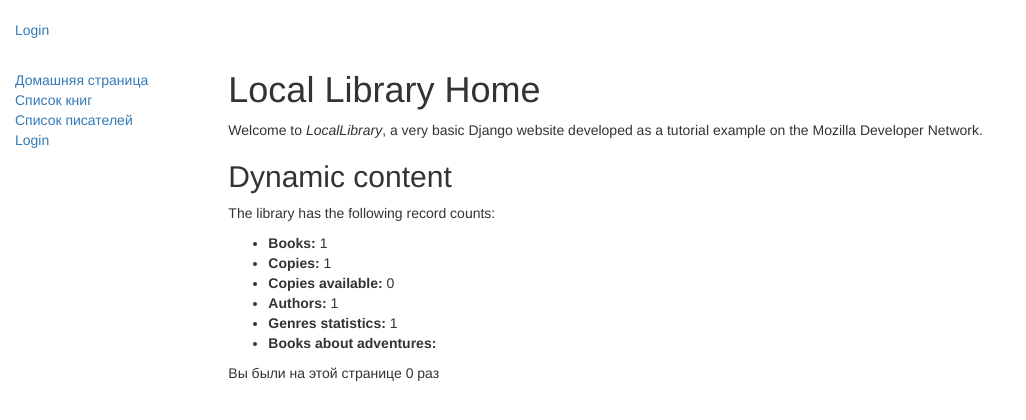
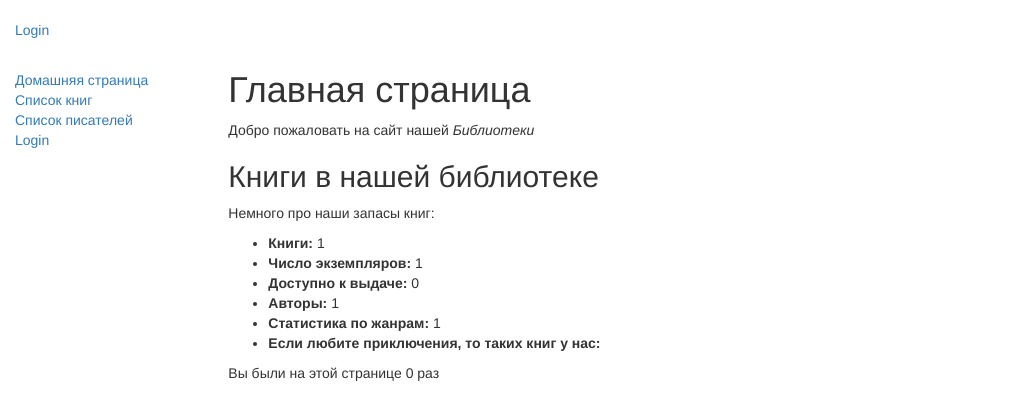
Before and after one commit to Daria0008/LocalLibrary, a Django app: page /catalog/ in a window 1280 px wide. Shown: the top 420 px of the page, without its empty margins (0-1026 px from the left). Run offline with Django 3.2, Linux system fonts and the light colour scheme; tables that the repository leaves empty hold one stand-in row (values such as "Sample post"); some libraries are stand-ins or nearby versions.

Commit message:
changing templates

```diff
--- a/catalog/templates/index.html
+++ b/catalog/templates/index.html
@@ -1,22 +1,22 @@
 {% extends "base_generic.html" %}
 
-{% block title %}<title>Library assets</title>{% endblock %}
+{% block title %}<title>Библиотечные книги</title>{% endblock %}
 
 {% block content %}
-<h1>Local Library Home</h1>
+<h1>Главная страница</h1>
 
-  <p>Welcome to <em>LocalLibrary</em>, a very basic Django website developed as a tutorial example on the Mozilla Developer Network.</p>
+  <p>Добро пожаловать на сайт нашей <em>Библиотеки</em></p>
 
-<h2>Dynamic content</h2>
+<h2>Книги в нашей библиотеке</h2>
 
-  <p>The library has the following record counts:</p>
+  <p>Немного про наши запасы книг:</p>
   <ul>
-    <li><strong>Books:</strong> {{ num_books }}</li>
-    <li><strong>Copies:</strong> {{ num_instances }}</li>
-    <li><strong>Copies available:</strong> {{ num_instances_available }}</li>
-    <li><strong>Authors:</strong> {{ num_authors }}</li>
-    <li><strong>Genres statistics:</strong> {{ num_genres }}</li>
-    <li><strong>Books about adventures:</strong> {{ title_word }}</li>
+    <li><strong>Книги:</strong> {{ num_books }}</li>
+    <li><strong>Число экземпляров:</strong> {{ num_instances }}</li>
+    <li><strong>Доступно к выдаче:</strong> {{ num_instances_available }}</li>
+    <li><strong>Авторы:</strong> {{ num_authors }}</li>
+    <li><strong>Статистика по жанрам:</strong> {{ num_genres }}</li>
+    <li><strong>Если любите приключения, то таких книг у нас:</strong> {{ title_word }}</li>
   </ul>
 
   <p>
--- a/templates/registration/logged_out.html
+++ b/templates/registration/logged_out.html
@@ -1,7 +1,7 @@
 {% extends "base_generic.html" %}
 
 {% block content %}
-  <p>Logged out!</p>
+  <p>Вы вышли из учетной записи</p>
 
   <a href="{% url 'login'%}">Click here to login again.</a>
 {% endblock %}
--- a/templates/registration/password_reset_complete.html
+++ b/templates/registration/password_reset_complete.html
@@ -1,6 +1,6 @@
 {% extends "base_generic.html" %}
 
 {% block content %}
-  <h1>The password has been changed!</h1>
+  <h1>Пароль был изменен</h1>
   <p><a href="{% url 'login' %}">log in again?</a></p>
 {% endblock %}
--- a/templates/registration/password_reset_done.html
+++ b/templates/registration/password_reset_done.html
@@ -2,7 +2,7 @@
 
 {% block content %}
   <p>
-    We've emailed you instructions for setting your password. If they haven't
-    arrived in a few minutes, check your spam folder.
+    Мы направили инструкцию по смене пароля на вашу почту
+    Если ничего не пришло, проверьте "Спам" и "Нежелательную почту"
   </p>
 {% endblock %}
--- a/templates/registration/password_reset_email.html
+++ b/templates/registration/password_reset_email.html
@@ -1,2 +1,2 @@
-Someone asked for password reset for email {{ email }}. Follow the link below:
+На адрес {{ email }} была запрошена смена пароля. Измените по ссылке:
 {{ protocol}}://{{ domain }}{% url 'password_reset_confirm' uidb64=uid token=token %}
```
Also changed, not shown: templates/registration/login.html (+4 -6 lines), templates/registration/password_reset_confirm.html (+7 -6 lines).
